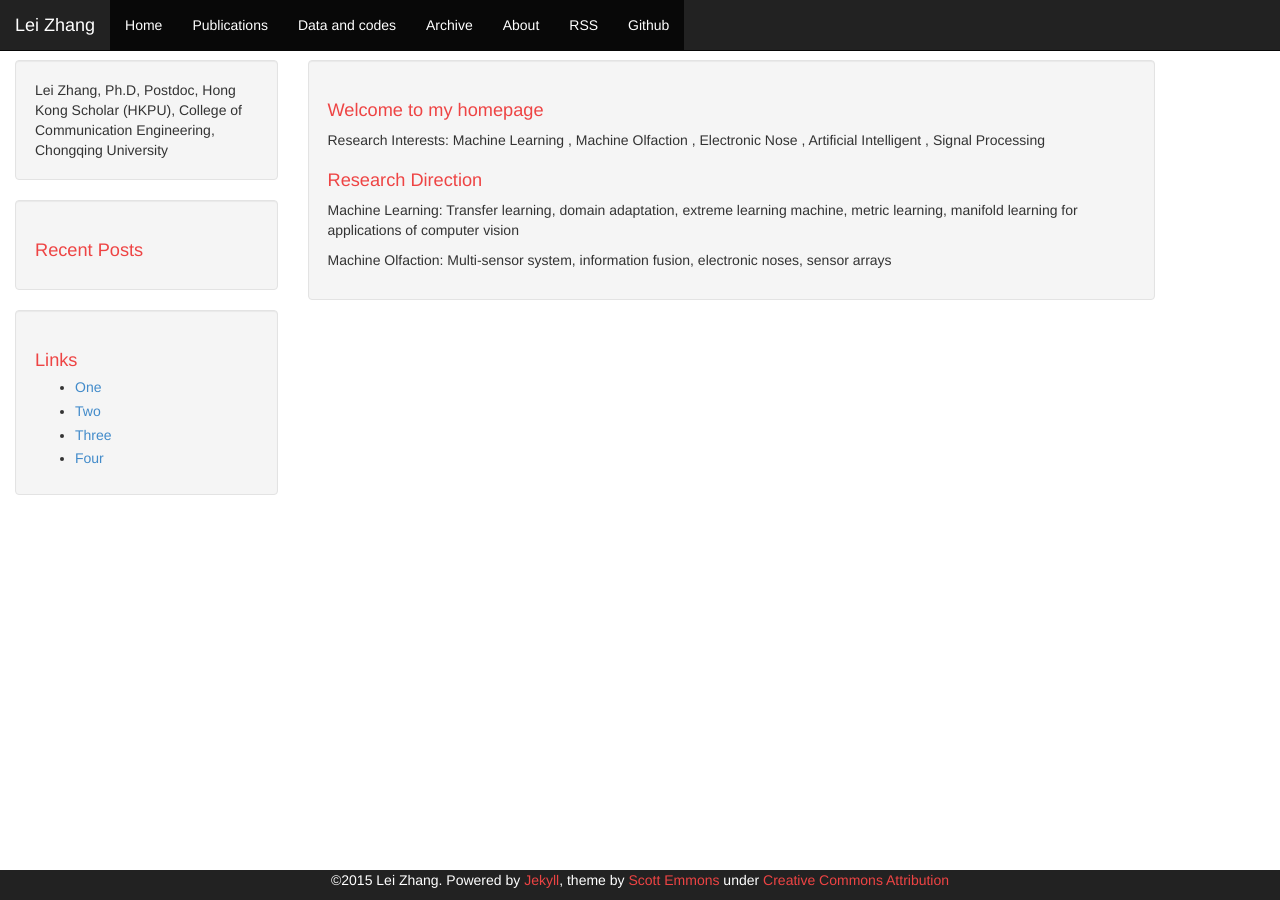
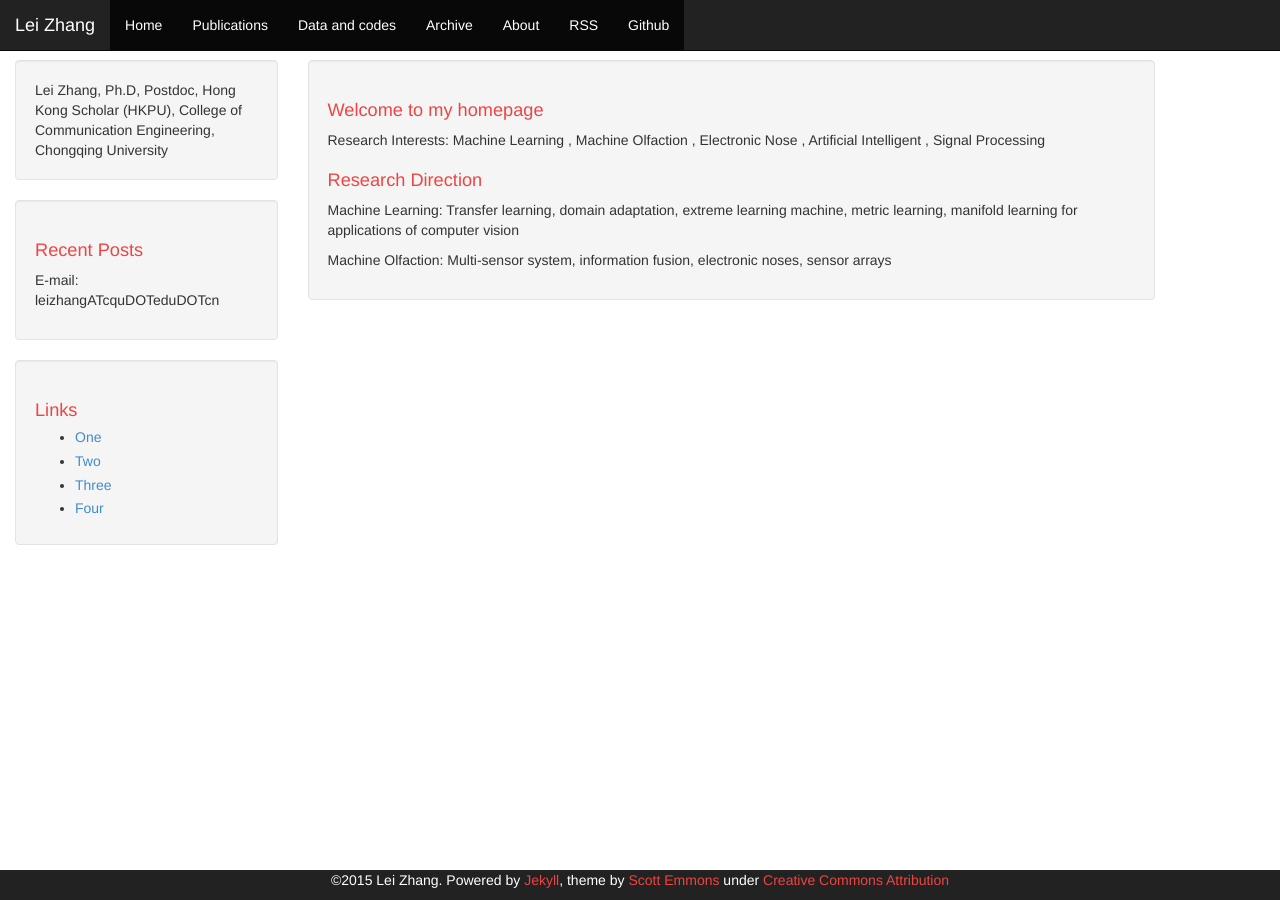
Before and after one commit to DrLeiZhang/website, a Jekyll site: the page built from index.html, in a window 1280 px wide. Built offline with Jekyll 4.4.1, drawn with Linux system fonts in a browser that asks for light colours; Markdown is read by kramdown in place of the engine named in the settings; the list of posts is cut into pages by our own code.

Commit message:
Update
Signed-off-by: leizhang@cqu.edu.cn <leizhang@cqu.edu.cn>

```diff
--- a/_config.yml
+++ b/_config.yml
@@ -2,7 +2,7 @@
 
 name: Lei Zhang
 description: Lei Zhang, Ph.D, Postdoc, Hong Kong Scholar (HKPU), College of Communication Engineering, Chongqing University
-E-mail: leizhangATcquDOTeduDOTcn
+
 
 # url is currently only used only for the RSS feed in feed.xml
 url: http://www.leizhang.tk
--- a/_includes/sidebar.html
+++ b/_includes/sidebar.html
@@ -4,6 +4,7 @@
 
 <div class="sidebar well">
     <h1>Recent Posts</h1>
+E-mail: leizhangATcquDOTeduDOTcn
     <ul>
         {% for post in site.posts limit:5 %}
           <li><a href="{{ site.baseurl}}{{ post.url }}">{{ post.title }}</a></li>
```
